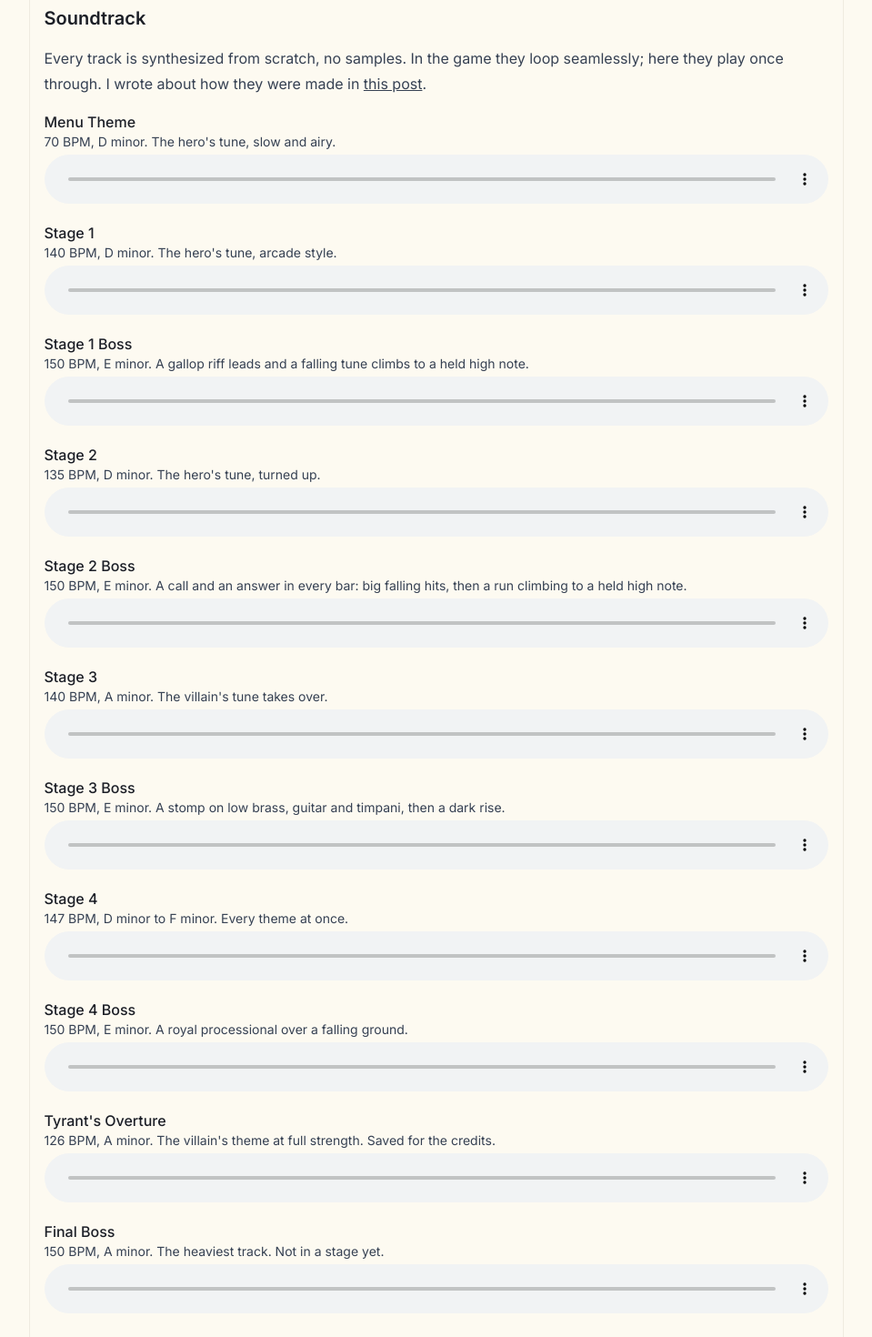
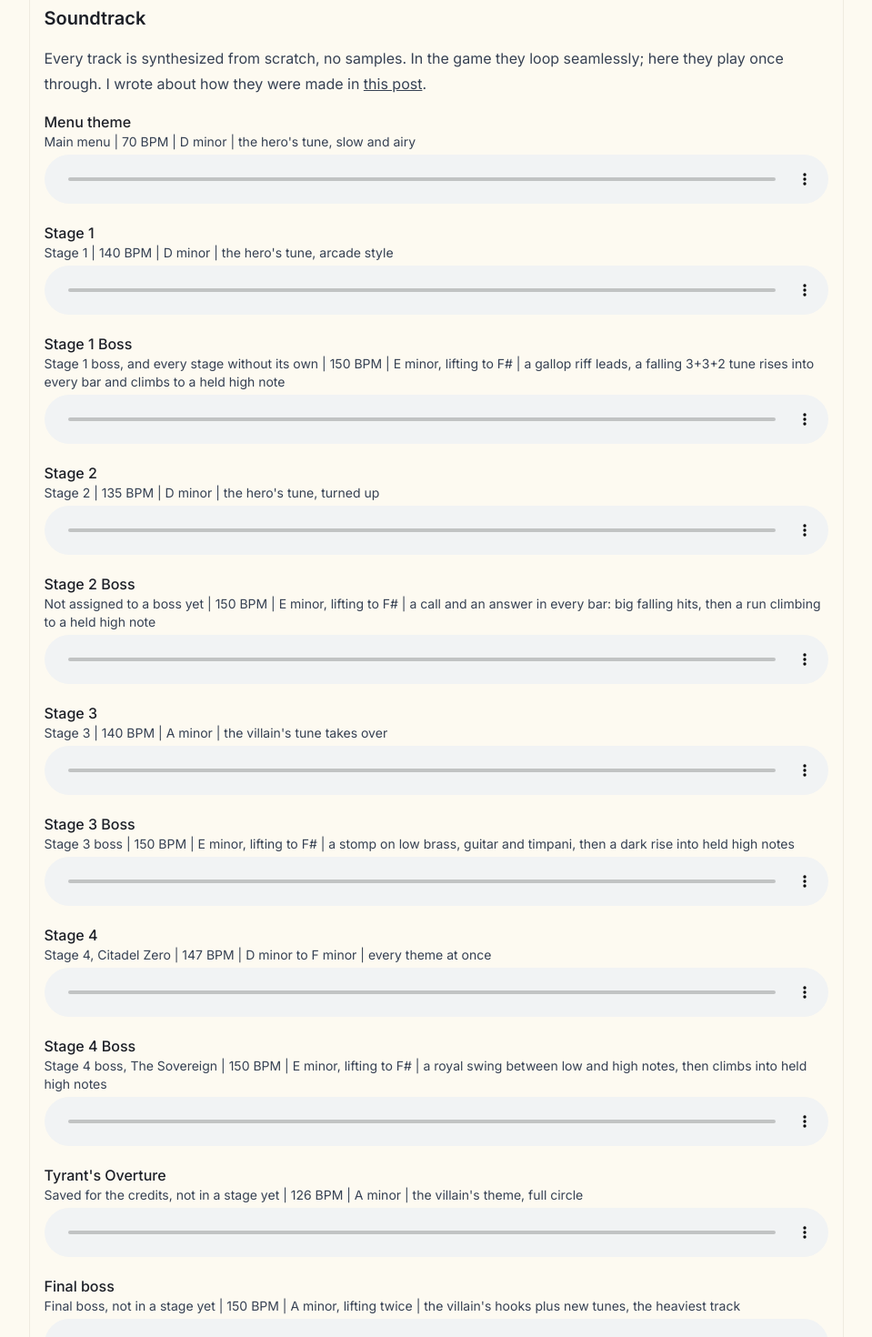
Before and after one commit to arhamHumayun/personal-site, a Next.js app: page /projects/tiny-ship in a window 1280 px wide. Shown: the part 840-2310 px from the top of the page at 91% size, without its empty margins (153-1112 px from the left). Built offline with nearby package versions, Linux system fonts and the light colour scheme.

Commit message:
Match Tiny Ship soundtrack titles and notes to the in-game jukebox
Co-Authored-By: Claude Sonnet 5.5 <noreply@anthropic.com>
Claude-Session: https://claude.ai/code/session_014aAxLUFdm4rBfxN2anUJ8r

```diff
--- a/app/projects/tiny-ship/page.tsx
+++ b/app/projects/tiny-ship/page.tsx
@@ -14,17 +14,17 @@ export const metadata = {
 };
 
 const soundtrack = [
-  { title: "Menu Theme", info: "70 BPM, D minor. The hero's tune, slow and airy.", file: "menu-theme" },
-  { title: "Stage 1", info: "140 BPM, D minor. The hero's tune, arcade style.", file: "gameplay-theme" },
-  { title: "Stage 1 Boss", info: "150 BPM, E minor. A gallop riff leads and a falling tune climbs to a held high note.", file: "stage-boss-theme" },
-  { title: "Stage 2", info: "135 BPM, D minor. The hero's tune, turned up.", file: "afterburn" },
-  { title: "Stage 2 Boss", info: "150 BPM, E minor. A call and an answer in every bar: big falling hits, then a run climbing to a held high note.", file: "stage-boss-theme-2" },
-  { title: "Stage 3", info: "140 BPM, A minor. The villain's tune takes over.", file: "redline" },
-  { title: "Stage 3 Boss", info: "150 BPM, E minor. A stomp on low brass, guitar and timpani, then a dark rise.", file: "stage-boss-theme-3" },
-  { title: "Stage 4", info: "147 BPM, D minor to F minor. Every theme at once.", file: "zero-hour" },
-  { title: "Stage 4 Boss", info: "150 BPM, E minor. A royal processional over a falling ground.", file: "stage-boss-theme-4" },
-  { title: "Tyrant's Overture", info: "126 BPM, A minor. The villain's theme at full strength. Saved for the credits.", file: "tyrants-overture" },
-  { title: "Final Boss", info: "150 BPM, A minor. The heaviest track. Not in a stage yet.", file: "tyrants-wrath" },
+  { title: "Menu theme", info: "Main menu  |  70 BPM  |  D minor  |  the hero's tune, slow and airy", file: "menu-theme" },
+  { title: "Stage 1", info: "Stage 1  |  140 BPM  |  D minor  |  the hero's tune, arcade style", file: "gameplay-theme" },
+  { title: "Stage 1 Boss", info: "Stage 1 boss, and every stage without its own  |  150 BPM  |  E minor, lifting to F#  |  a gallop riff leads, a falling 3+3+2 tune rises into every bar and climbs to a held high note", file: "stage-boss-theme" },
+  { title: "Stage 2", info: "Stage 2  |  135 BPM  |  D minor  |  the hero's tune, turned up", file: "afterburn" },
+  { title: "Stage 2 Boss", info: "Not assigned to a boss yet  |  150 BPM  |  E minor, lifting to F#  |  a call and an answer in every bar: big falling hits, then a run climbing to a held high note", file: "stage-boss-theme-2" },
+  { title: "Stage 3", info: "Stage 3  |  140 BPM  |  A minor  |  the villain's tune takes over", file: "redline" },
+  { title: "Stage 3 Boss", info: "Stage 3 boss  |  150 BPM  |  E minor, lifting to F#  |  a stomp on low brass, guitar and timpani, then a dark rise into held high notes", file: "stage-boss-theme-3" },
+  { title: "Stage 4", info: "Stage 4, Citadel Zero  |  147 BPM  |  D minor to F minor  |  every theme at once", file: "zero-hour" },
+  { title: "Stage 4 Boss", info: "Stage 4 boss, The Sovereign  |  150 BPM  |  E minor, lifting to F#  |  a royal swing between low and high notes, then climbs into held high notes", file: "stage-boss-theme-4" },
+  { title: "Tyrant's Overture", info: "Saved for the credits, not in a stage yet  |  126 BPM  |  A minor  |  the villain's theme, full circle", file: "tyrants-overture" },
+  { title: "Final boss", info: "Final boss, not in a stage yet  |  150 BPM  |  A minor, lifting twice  |  the villain's hooks plus new tunes, the heaviest track", file: "tyrants-wrath" },
 ];
 
 export default function TinyShip() {
```
